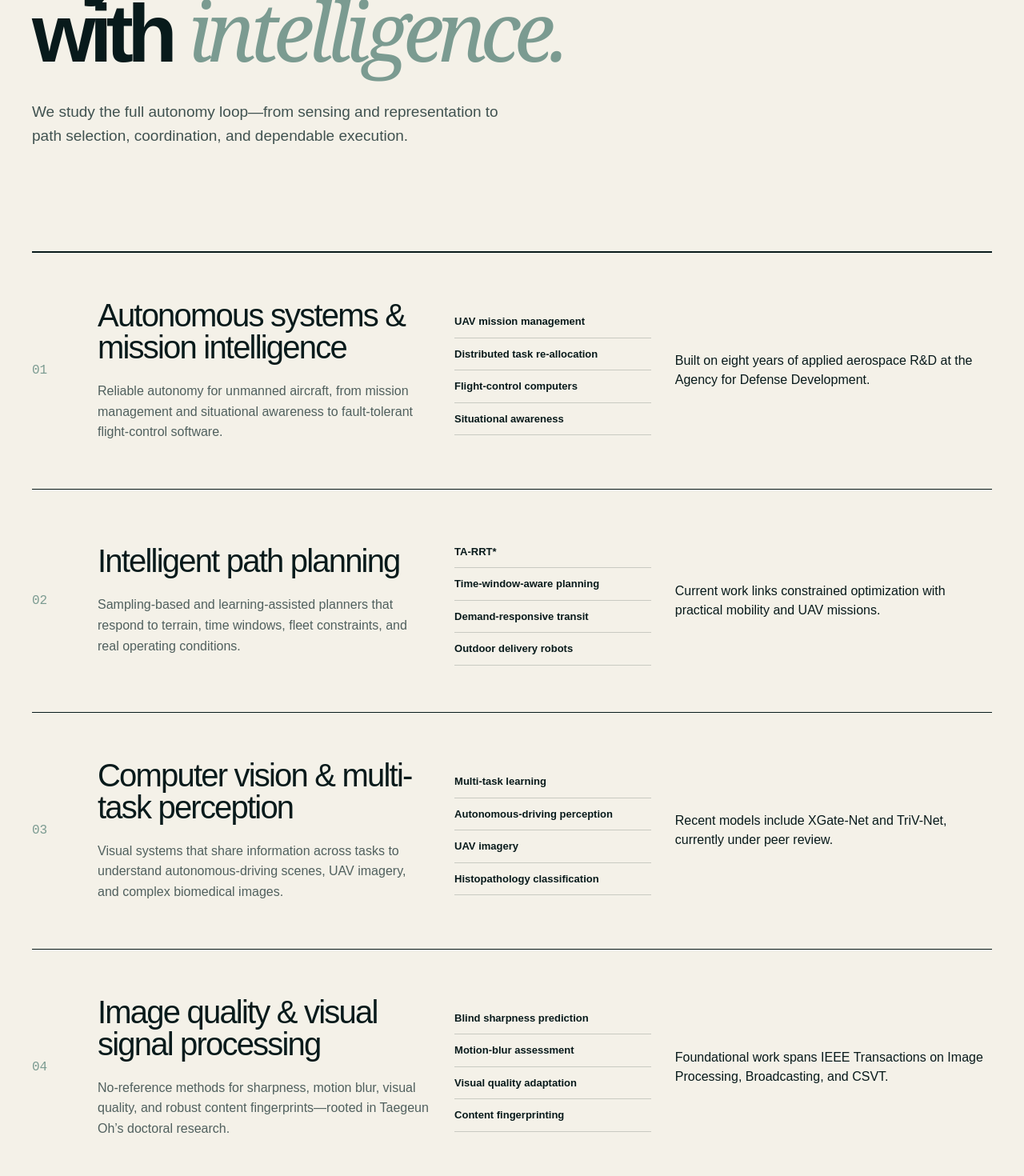
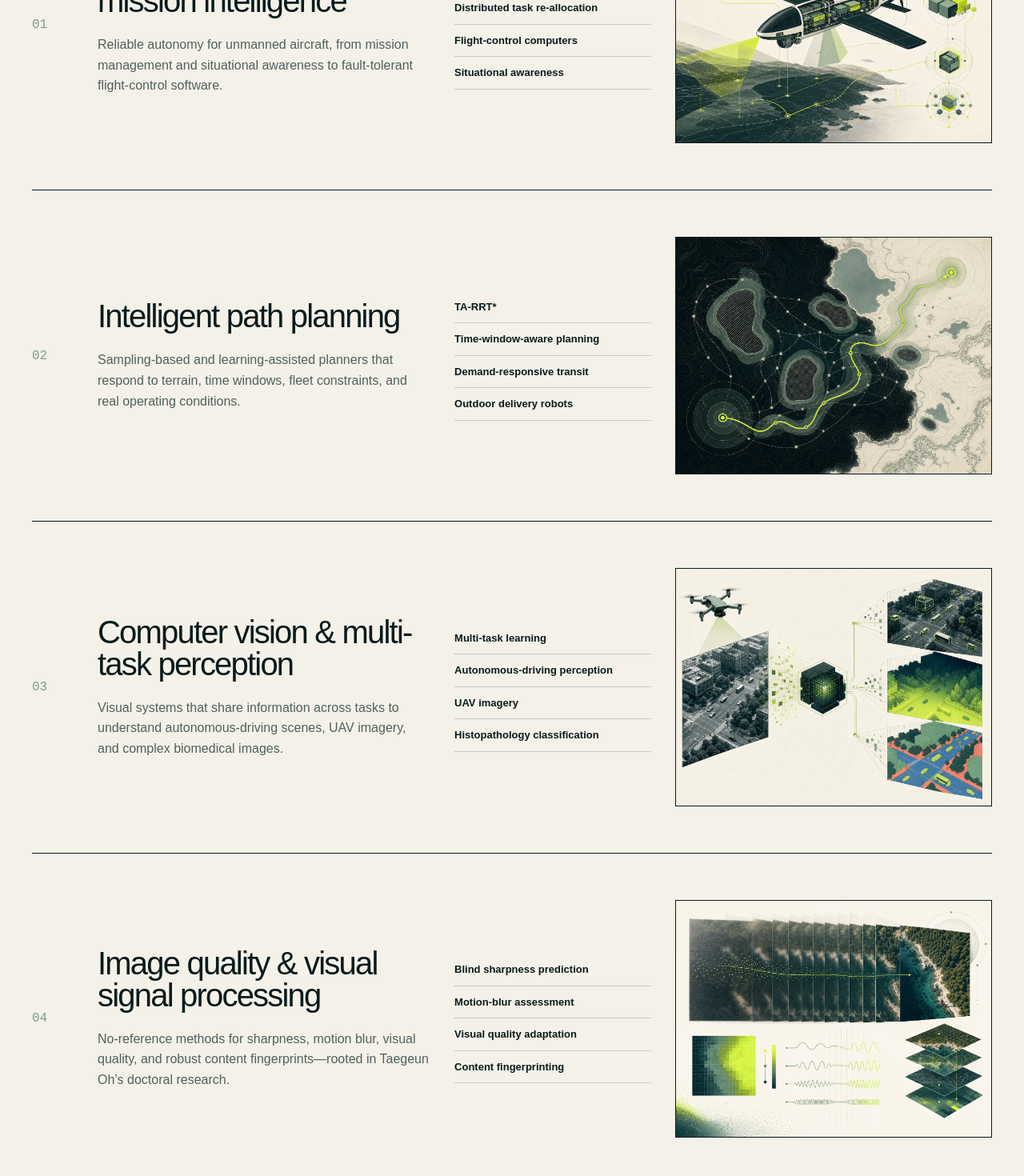
Before and after one commit to taegeun-oh/taegeun-oh.github.io, a Next.js app: page /research in a window 1280 px wide. Shown: the part 340-1810 px from the top of the page at 80% size. Built offline with nearby package versions, Linux system fonts and the light colour scheme.

Commit message:
Redesign Research page with visual figures

```diff
--- a/app/research/page.tsx
+++ b/app/research/page.tsx
@@ -1,19 +1,19 @@
 import type { Metadata } from "next";
+import Image from "next/image";
 import { PageFrame } from "@/components/SiteShell";
 
 export const metadata: Metadata = { title: "Research", description: "Research themes and programs of the Vision & Autonomous Intelligence Lab." };
 
 const areas = [
-  { id: "autonomous-systems", number: "01", title: "Autonomous systems & mission intelligence", summary: "Reliable autonomy for unmanned aircraft, from mission management and situational awareness to fault-tolerant flight-control software.", topics: ["UAV mission management", "Distributed task re-allocation", "Flight-control computers", "Situational awareness"], note: "Built on eight years of applied aerospace R&D at the Agency for Defense Development." },
-  { id: "path-planning", number: "02", title: "Intelligent path planning", summary: "Sampling-based and learning-assisted planners that respond to terrain, time windows, fleet constraints, and real operating conditions.", topics: ["TA-RRT*", "Time-window-aware planning", "Demand-responsive transit", "Outdoor delivery robots"], note: "Current work links constrained optimization with practical mobility and UAV missions." },
-  { id: "computer-vision", number: "03", title: "Computer vision & multi-task perception", summary: "Visual systems that share information across tasks to understand autonomous-driving scenes, UAV imagery, and complex biomedical images.", topics: ["Multi-task learning", "Autonomous-driving perception", "UAV imagery", "Histopathology classification"], note: "Recent models include XGate-Net and TriV-Net, currently under peer review." },
-  { id: "image-quality", number: "04", title: "Image quality & visual signal processing", summary: "No-reference methods for sharpness, motion blur, visual quality, and robust content fingerprints—rooted in Taegeun Oh’s doctoral research.", topics: ["Blind sharpness prediction", "Motion-blur assessment", "Visual quality adaptation", "Content fingerprinting"], note: "Foundational work spans IEEE Transactions on Image Processing, Broadcasting, and CSVT." },
+  { id: "autonomous-systems", number: "01", title: "Autonomous systems & mission intelligence", summary: "Reliable autonomy for unmanned aircraft, from mission management and situational awareness to fault-tolerant flight-control software.", topics: ["UAV mission management", "Distributed task re-allocation", "Flight-control computers", "Situational awareness"], image: "/research-autonomy.webp", alt: "Diagram of an autonomous aircraft linking terrain sensing, onboard computing, and mission intelligence" },
+  { id: "path-planning", number: "02", title: "Intelligent path planning", summary: "Sampling-based and learning-assisted planners that respond to terrain, time windows, fleet constraints, and real operating conditions.", topics: ["TA-RRT*", "Time-window-aware planning", "Demand-responsive transit", "Outdoor delivery robots"], image: "/research-path-planning.webp", alt: "Topographic planning diagram with obstacles, sampled alternatives, and an optimized route" },
+  { id: "computer-vision", number: "03", title: "Computer vision & multi-task perception", summary: "Visual systems that share information across tasks to understand autonomous-driving scenes, UAV imagery, and complex biomedical images.", topics: ["Multi-task learning", "Autonomous-driving perception", "UAV imagery", "Histopathology classification"], image: "/research-perception.webp", alt: "Multi-task perception diagram connecting aerial imagery to detection, depth, and segmentation outputs" },
+  { id: "image-quality", number: "04", title: "Image quality & visual signal processing", summary: "No-reference methods for sharpness, motion blur, visual quality, and robust content fingerprints—rooted in Taegeun Oh’s doctoral research.", topics: ["Blind sharpness prediction", "Motion-blur assessment", "Visual quality adaptation", "Content fingerprinting"], image: "/research-image-quality.webp", alt: "Visual signal processing diagram showing an aerial image progressing from blur to sharp detail" },
 ];
 
 export default function ResearchPage() {
   return <PageFrame>
-    <section className="page-hero section-shell"><p className="eyebrow">Research</p><h1>Systems that move<br />with <em>intelligence.</em></h1><p>We study the full autonomy loop—from sensing and representation to path selection, coordination, and dependable execution.</p></section>
-    <section className="section-shell research-detail-list">{areas.map((area) => <article id={area.id} key={area.id} className="research-detail"><div className="detail-number">{area.number}</div><div className="detail-copy"><h2>{area.title}</h2><p>{area.summary}</p></div><ul>{area.topics.map((topic) => <li key={topic}>{topic}</li>)}</ul><aside>{area.note}</aside></article>)}</section>
+    <section className="section-shell research-detail-list research-first">{areas.map((area) => <article id={area.id} key={area.id} className="research-detail"><div className="detail-number">{area.number}</div><div className="detail-copy"><h2>{area.title}</h2><p>{area.summary}</p></div><ul>{area.topics.map((topic) => <li key={topic}>{topic}</li>)}</ul><figure className="research-visual"><Image src={area.image} alt={area.alt} width={1448} height={1086} sizes="(max-width: 700px) calc(100vw - 78px), (max-width: 980px) calc(100vw - 146px), 390px" /></figure></article>)}</section>
     <section className="section-shell process-section"><div><p className="eyebrow">How we work</p><h2>Research through<br />the full loop.</h2></div><ol>
       <li><span>01</span><div><strong>Frame</strong><p>Define a real operational constraint, not just a benchmark target.</p></div></li>
       <li><span>02</span><div><strong>Model</strong><p>Build interpretable perception and planning methods around that constraint.</p></div></li>
```
